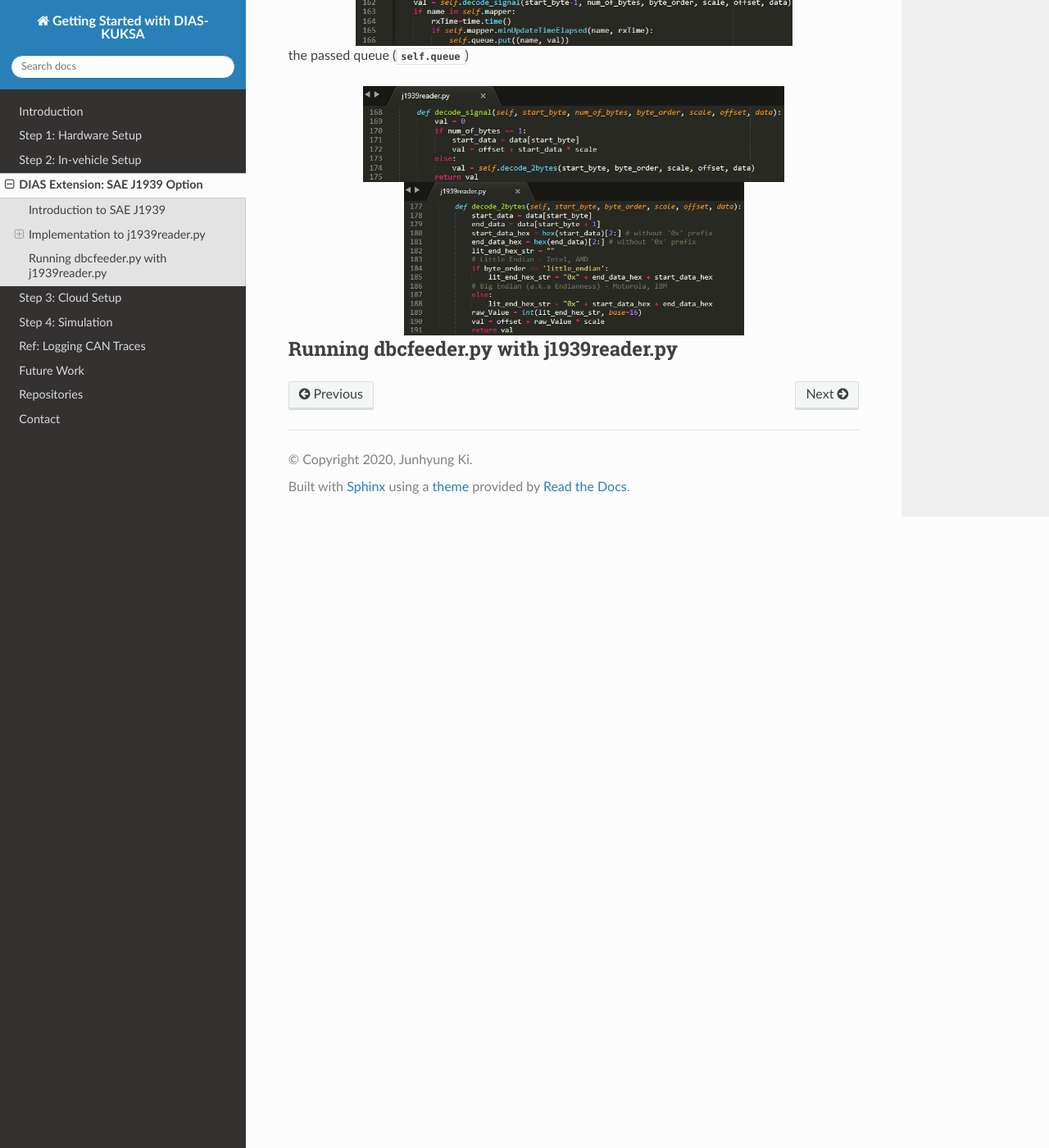
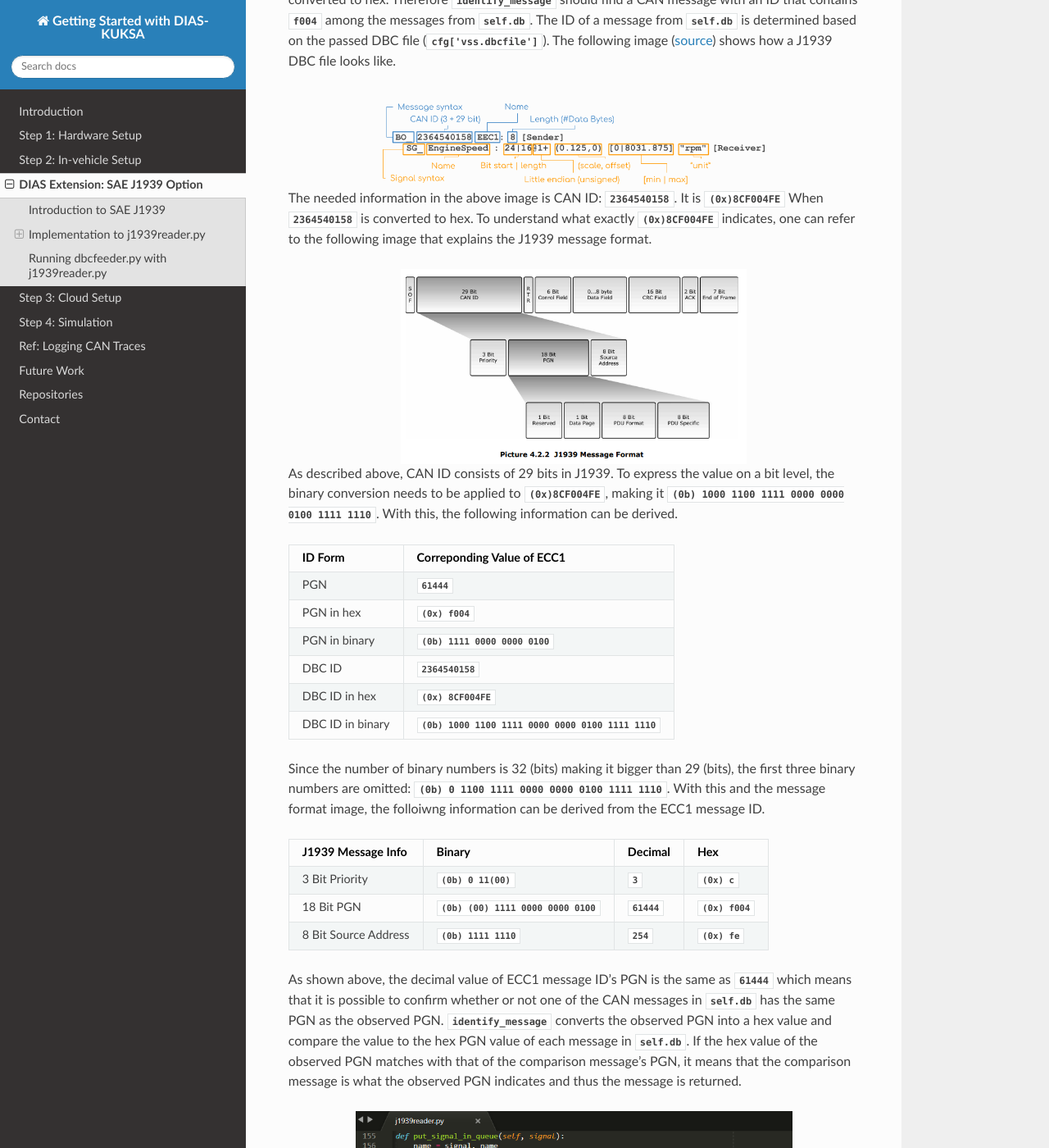
Before and after one commit to junh-ki/dias_kuksa_doc, a Sphinx documentation site: the page built from docs/source/contents/j1939.rst, in a window 1280 px wide and 1400 px high, scrolled down 6549 px. Shown: the whole window at 82% size. Built offline with Sphinx 7.4.7 and the Read the Docs theme 2.0.0, drawn with Linux system fonts in a browser that asks for light colours; formulas are drawn with MathJax 3; some of the changed text lies outside the part shown.

Commit message:
progress

```diff
--- a/docs/source/contents/j1939.rst
+++ b/docs/source/contents/j1939.rst
@@ -30,9 +30,9 @@ For example, one TP.BAM and three TP.DT messages would be sent to deliver a para
     :width: 450
     :align: center
 
-To conform the transport protocol, there are a lot of concepts defined in the J1939 documentation. One can look into the documentation to understand the concepts in depth. However, the general premise is simple: **Raw CAN frames are processed to produce PGN data that should be decoded into CAN signals and later consumed by an in-vehicle application.** Having said that, finding an existing J1939 library that can convert raw CAN frames to PGN data should be the first step. Since `dbcfeeder.py` is written in Python, it makes sense to choose the library written in the same language.
+There are a lot of concepts defined in the SAE J1939 documentation that are required to conform the transport protocol. One can look into the documentation to understand the concepts in depth. However, the general premise is simple: **Raw CAN frames are processed to produce PGN data that should be decoded into CAN signals and later consumed by an in-vehicle application.** Having said that, finding an existing J1939 library that can convert raw CAN frames to PGN data should be the first step. Since `dbcfeeder.py` is written in Python, it makes sense to choose the library written in the same language.
 
-`The J1939 Python package <https://pypi.org/project/j1939/>`_ converts raw CAN frames to PGN data and make it available for use. The following figures compare two scenarios where `dbcfeeder.py` reads CAN signals without and with J1939.
+`The J1939 Python package <https://pypi.org/project/j1939/>`_ converts raw CAN frames to PGN data and make the data available for use. The following figures compare two scenarios where `dbcfeeder.py` reads CAN signals without and with J1939.
 
 .. figure:: /_images/j1939/dbcreader_schema.png
     :width: 450
@@ -145,25 +145,64 @@ The callback function, `on_message`, receives PGN data and finds a corresponding
     :width: 310
     :align: center
 
-`identify_message` examines the database instance (`self.db`) that has been built with the passed DBC file (`cfg['vss.dbcfile']`) to get a message that corresponds to the observed PGN. Because CAN messages come in the form of a hex code,
+`identify_message` examines the database instance (`self.db`) that has been built with the passed DBC file (`cfg['vss.dbcfile']`) to get a message (`cantools.database.can.Message`) that corresponds to the observed PGN. Because PGN is the only available parameter that can identify what parameter group a CAN message is intended for, understanding how a CAN frame (especially CAN-ID) is structured is important so that the application can compare the observed PGN to a comparison message's ID to confirm whether or not they match.
+
+In the case of PGN-61444 (Electronic Engine Controller 1 / EEC1), it is `(0x)f004` when `61444` is converted to hex. Therefore `identify_message` should find a CAN message with an ID that contains `f004` among the messages from `self.db`. The ID of a message from `self.db` is determined based on the passed DBC file (`cfg['vss.dbcfile']`). The following image (`source <https://www.csselectronics.com/screen/page/can-dbc-file-database-intro/language/en>`_) shows how a J1939 DBC file looks like.
+
+.. figure:: /_images/j1939/CAN-DBC-File-Format-Explained-Intro-Basics_2.png
+    :width: 500
+    :align: center
+
+The needed information in the above image is CAN ID: `2364540158`. It is `(0x)8CF004FE` When `2364540158` is converted to hex. To understand what exactly `(0x)8CF004FE` indicates, one can refer to the following image that explains the J1939 message format.
+
+.. figure:: /_images/j1939/j1939_message_format.png
+    :width: 422
+    :align: center
+
+As described above, CAN ID consists of 29 bits in J1939. To express the value on a bit level, the binary conversion needs to be applied to `(0x)8CF004FE`, making it `(0b) 1000 1100 1111 0000 0000 0100 1111 1110`. With this, the following information can be derived.
+
+=================  ==============================================
+ID Form            Correponding Value of ECC1
+=================  ==============================================
+PGN                `61444`
+PGN in hex         `(0x) f004`
+PGN in binary      `(0b) 1111 0000 0000 0100`
+DBC ID             `2364540158`
+DBC ID in hex      `(0x) 8CF004FE`
+DBC ID in binary   `(0b) 1000 1100 1111 0000 0000 0100 1111 1110`
+=================  ==============================================
+
+Since the number of binary numbers is 32 (bits) making it bigger than 29 (bits), the first three binary numbers are omitted: `(0b) 0 1100 1111 0000 0000 0100 1111 1110`. With this and the message format image, the folloiwng information can be derived from the ECC1 message ID.
+
+====================  ===============================  =======  ===========
+J1939 Message Info    Binary                           Decimal  Hex
+====================  ===============================  =======  ===========
+3 Bit Priority        `(0b) 0 11(00)`                  `3`      `(0x) c`
+18 Bit PGN            `(0b) (00) 1111 0000 0000 0100`  `61444`  `(0x) f004`
+8 Bit Source Address  `(0b) 1111 1110`                 `254`    `(0x) fe`
+====================  ===============================  =======  ===========
+
+As shown above, the decimal value of ECC1 message ID's PGN is the same as `61444` which means that it is possible to confirm whether or not one of the CAN messages in `self.db` has the same PGN as the observed PGN. `identify_message` converts the observed PGN into a hex value and compare the value to the hex PGN value of each message in `self.db`. If the hex value of the observed PGN matches with that of the comparison message's PGN, it means that the comparison message is what the observed PGN indicates and thus the message is returned.
 
 .. figure:: /_images/j1939/put_signal_in_queue.PNG
     :width: 533
     :align: center
 
-the passed queue (`self.queue`)
+Once the target message is returned by `identify_message`, `on_message` iterates the list of signals in the returned message and put each signal (`cantools.database.can.Signal`) with its calculated value in the queue (`self.queue`) that would later be used to feed `kuksa-val-server` by running `put_signal_in_queue`. In `put_signal_in_queue`, some of the observed signal's attributes are collected and used to decode and calculate the value of the signal by running `decode_signal`.
 
 .. figure:: /_images/j1939/decode_signal.PNG
     :width: 514
     :align: center
 
+`decode_signal` calculates a signal's value. If the number of bytes (data length) is equal to `1`, the value can be directly calculated as follow:
 
+:math:`[value] = [offset] + [scale] * [raw value]` (`Source <https://gitlab.com/sibros_public/public/-/wikis/can/can>`_)
 
 .. figure:: /_images/j1939/decode_2bytes.PNG
     :width: 415
     :align: center
 
-
+If the number of bytes (data length) is not equal to `1`, it is `2`. In this case, `decode_2bytes` calculates the value. To aggregate two data, both data need to be converted to hex first and then merged. The data arrangement order depends on the byte order that is either `little_endian` or `big_endian`. After aggregation, the merged data is converted to decimal and saved as `raw_value`. Then the same formula above is used to calculate the result value.
 
 
 
```
Also changed, not shown: other parts of docs/source/contents/j1939.rst (+1 -1 lines), docs/source/_images/j1939/CAN-DBC-File-Format-Explained-Intro-Basics_2.png (added), docs/source/_images/j1939/j1939_message_format.png (added).
